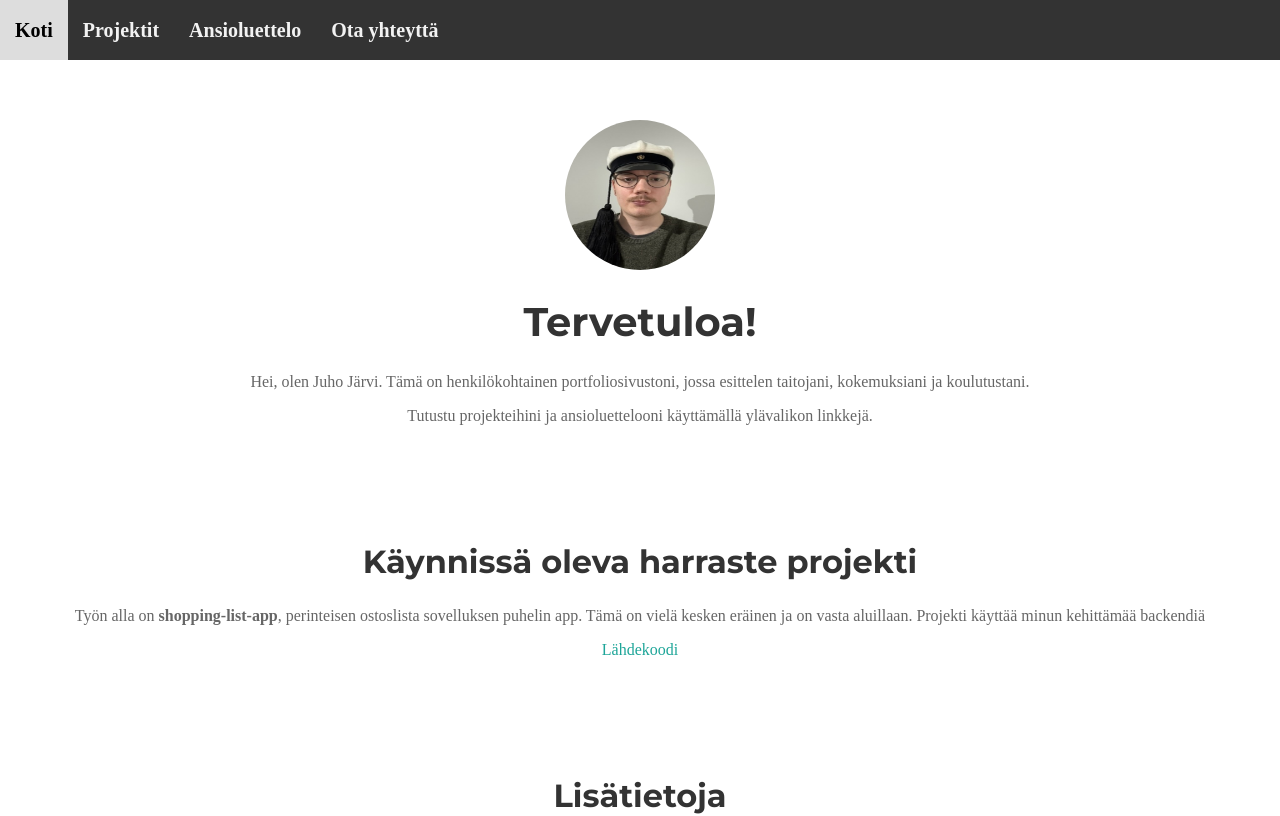
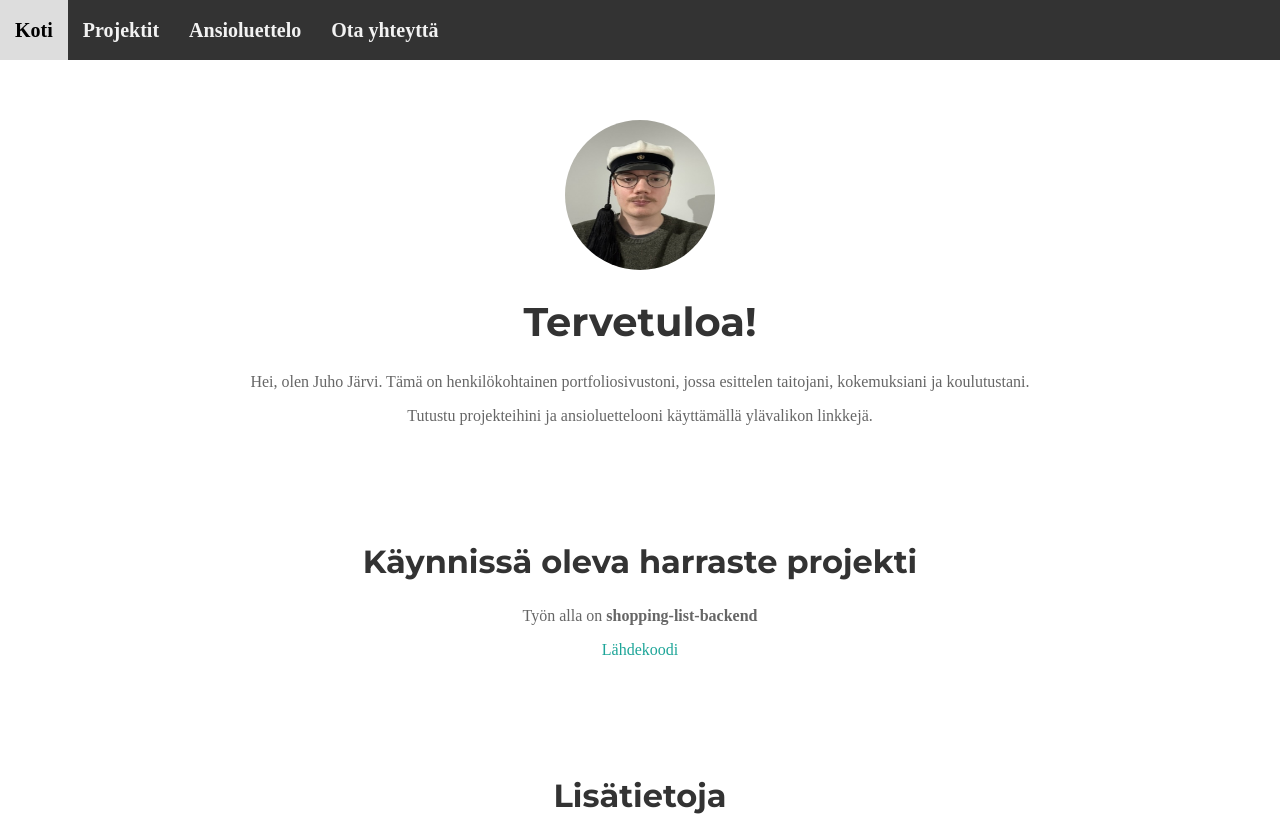
Before and after one commit to Jrvi/portfolio, a React (Vite) app: page / in a window 1280 px wide. Shown: the top 816 px of the page. Built offline with nearby package versions, Linux system fonts and the light colour scheme.

Commit message:
chore: changed current project

```diff
--- a/src/components/Home.jsx
+++ b/src/components/Home.jsx
@@ -11,8 +11,8 @@ const Home = () => {
       </div>
       <div className="section">
         <h2 className="center">Käynnissä oleva harraste projekti</h2>
-        <p>Työn alla on <strong>shopping-list-app</strong>, perinteisen ostoslista sovelluksen puhelin app. Tämä on vielä kesken eräinen ja on vasta aluillaan. Projekti käyttää minun kehittämää backendiä</p>
-        <p><a href="https://github.com/Jrvi/shopping-list-app" target="_blank" rel="noopener noreferrer">Lähdekoodi</a></p>
+        <p>Työn alla on <strong>shopping-list-backend</strong></p>
+        <p><a href="https://github.com/Jrvi/shopping-list-backend" target="_blank" rel="noopener noreferrer">Lähdekoodi</a></p>
       </div>
       <div className="section">
         <h2 className="center">Lisätietoja</h2>
```
